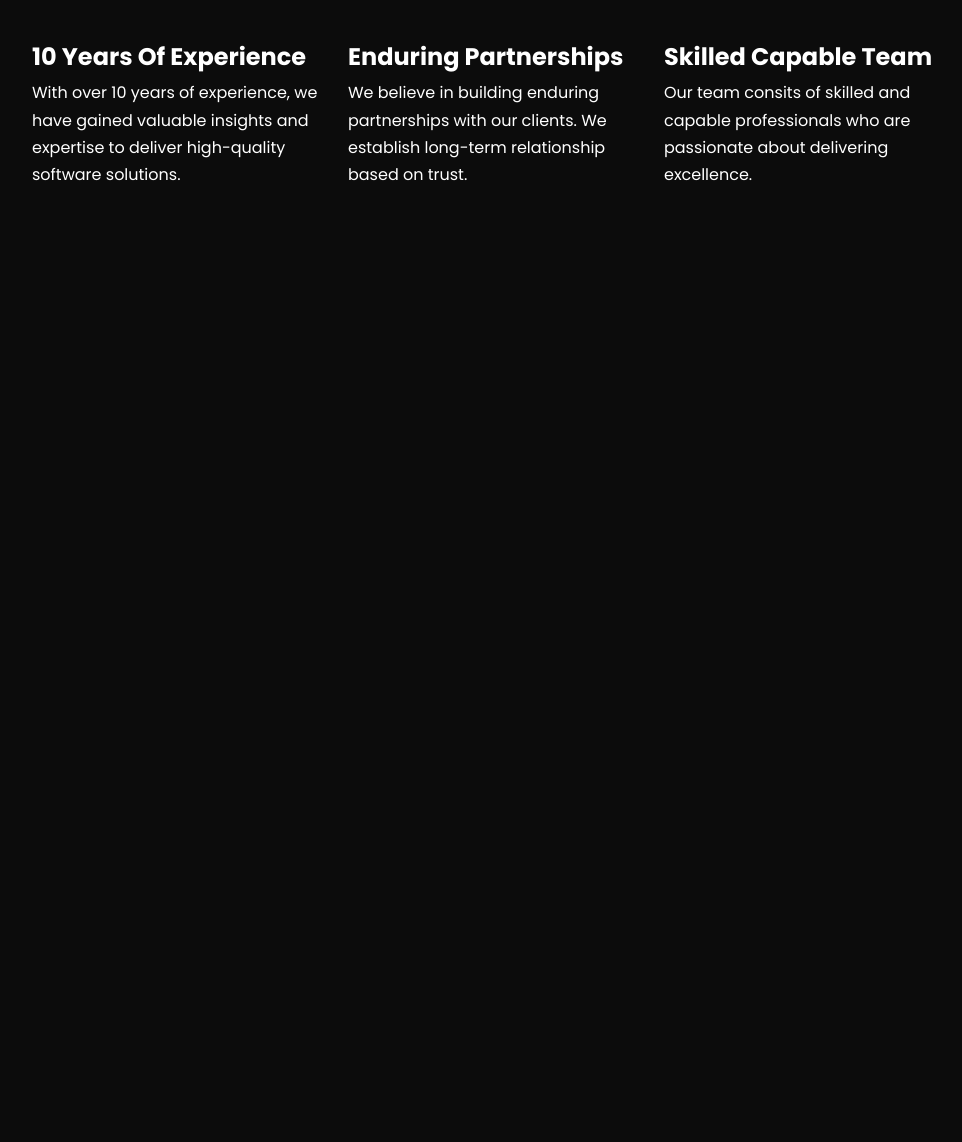
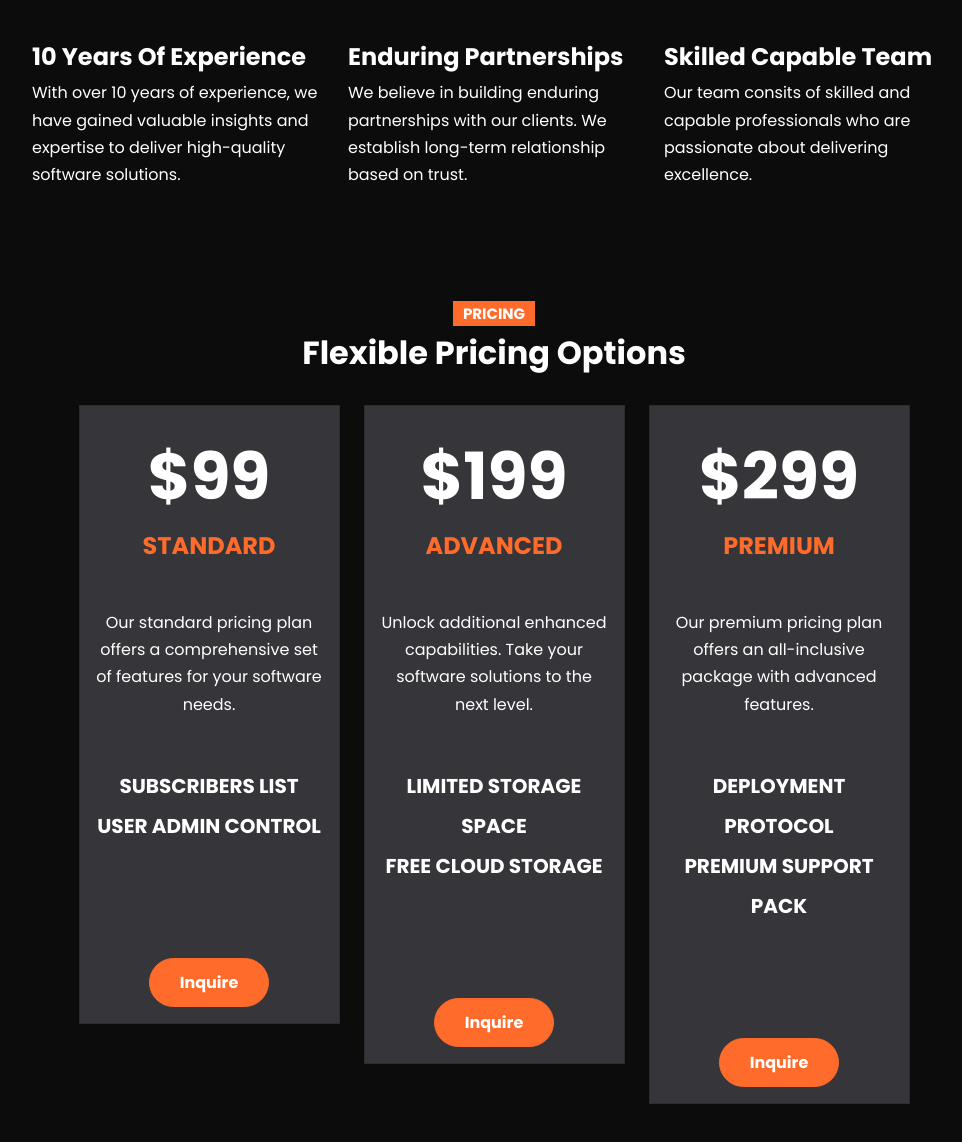
Before and after one commit to o0Danii0o/vera-website, a website: page index.html in a window 1280 px wide. Shown: the part 5225-6367 px from the top of the page, without its empty margins (146-1108 px from the left). Before the commit the page ends 5525 px from the top, so only its background shows below. Drawn offline with nearby package versions, Linux system fonts and the light colour scheme; files that its build step writes are made by us from their sources.

Commit message:
create pricing section

```diff
--- a/index.html
+++ b/index.html
@@ -633,6 +633,112 @@
       </div>
     </section>
 
+    <!-- Pricing -->
+    <section id="pricing" class="pricing my-6">
+      <div class="container">
+        <div class="row mb-4">
+          <div
+            class="col-md-6 offset-md-3 d-flex flex-column align-items-center text-center"
+          >
+            <h5>
+              <span class="badge bg-primary rounded-0 text-uppercase"
+                >Pricing</span
+              >
+            </h5>
+            <h2 class="fw-bold">Flexible Pricing Options</h2>
+          </div>
+        </div>
+        <div class="row justify-content-center">
+          <!-- Pricing Col 1 -->
+          <div class="col-md-3">
+            <div class="card bg-secondary text-center rounded-0">
+              <div class="card-body">
+                <div class="xl-text fw-bold">$99</div>
+                <h4 class="card-title text-primary text-uppercase fw-bold mb-5">
+                  Standard
+                </h4>
+                <p>
+                  Our standard pricing plan offers a comprehensive set of
+                  features for your software needs.
+                </p>
+                <ul class="list-unstyled lh-lg mt-5">
+                  <li class="text-uppercase fs-5 fw-bold">Subscribers List</li>
+                  <li class="text-uppercase fs-5 fw-bold">
+                    User Admin Control
+                  </li>
+                </ul>
+                <a
+                  href="#contact"
+                  class="btn btn-primary text-white mt-6 fw-bold"
+                  >Inquire</a
+                >
+              </div>
+            </div>
+          </div>
+
+          <!-- Pricing Col 2 -->
+          <div class="col-md-3">
+            <div class="card bg-secondary text-center rounded-0">
+              <div class="card-body">
+                <div class="xl-text fw-bold">$199</div>
+                <h4 class="card-title text-primary text-uppercase fw-bold mb-5">
+                  Advanced
+                </h4>
+                <p>
+                  Unlock additional enhanced capabilities. Take your software
+                  solutions to the next level.
+                </p>
+                <ul class="list-unstyled lh-lg mt-5">
+                  <li class="text-uppercase fs-5 fw-bold">
+                    Limited Storage Space
+                  </li>
+                  <li class="text-uppercase fs-5 fw-bold">
+                    Free Cloud Storage
+                  </li>
+                </ul>
+                <a
+                  href="#contact"
+                  class="btn btn-primary text-white mt-6 fw-bold"
+                  >Inquire</a
+                >
+              </div>
+            </div>
+          </div>
+
+          <!-- Pricing Col 3 -->
+          <div class="col-md-3">
+            <div class="card bg-secondary text-center rounded-0">
+              <div class="card-body">
+                <div class="xl-text fw-bold">$299</div>
+                <h4 class="card-title text-primary text-uppercase fw-bold mb-5">
+                  Premium
+                </h4>
+                <p>
+                  Our premium pricing plan offers an all-inclusive package with
+                  advanced features.
+                </p>
+                <ul class="list-unstyled lh-lg mt-5">
+                  <li class="text-uppercase fs-5 fw-bold">
+                    Deployment Protocol
+                  </li>
+                  <li class="text-uppercase fs-5 fw-bold">
+                    Premium Support Pack
+                  </li>
+                </ul>
+                <a
+                  href="#contact"
+                  class="btn btn-primary text-white mt-6 fw-bold"
+                  >Inquire</a
+                >
+              </div>
+            </div>
+          </div>
+        </div>
+      </div>
+    </section>
+
+
+
     <script src="js/replaceme.min.js"></script>
     <script src="js/bootstrap.bundle.min.js"></script>
     <script src="js/script.js"></script>
```
